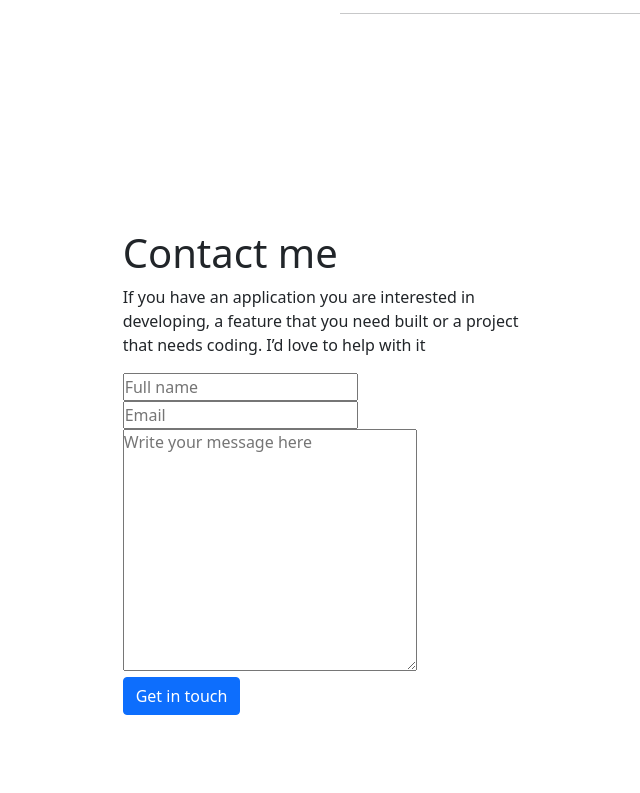
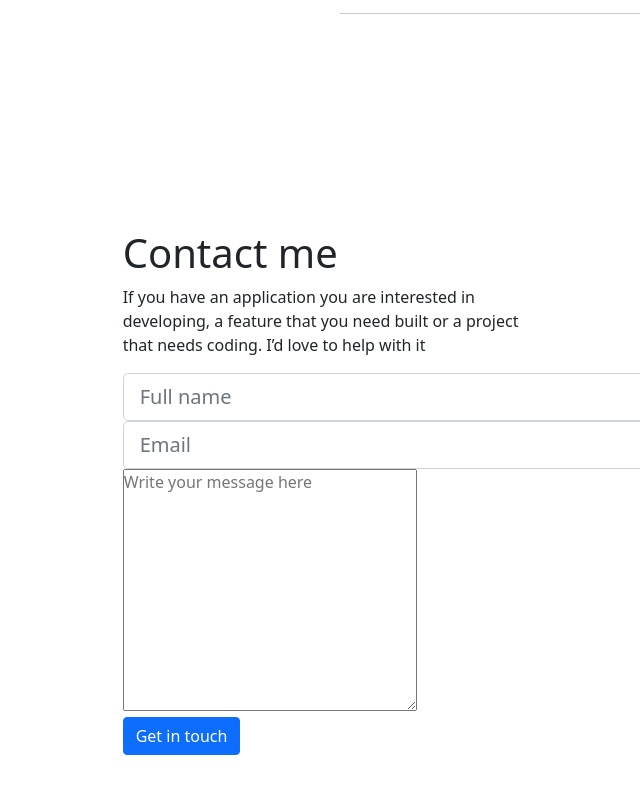
Before and after one commit to PeacefulWiser/Portfolio-with-Bootstrap, a website: page index.html in a window 1280 px wide. Shown: the part 4067-4860 px from the top of the page, without its empty margins (312-952 px from the left). Drawn offline with nearby package versions, Linux system fonts and the light colour scheme.

Commit message:
Add form control to contact section in index.html

```diff
--- a/index.html
+++ b/index.html
@@ -246,8 +246,10 @@
 
 
               <form  action="https://formspree.io/f/mvoyvrlg" method="post">
-                <div><input  name="Fullname" type="text" placeholder="Full name" maxlength="30" required></div>
-                <div><input name="Email" type="email" placeholder="Email" required></div>
+                <div><input class="form-control form-control-lg"
+                  name="Fullname" type="text" placeholder="Full name" maxlength="30" required></div>
+                <div><input class="form-control form-control-lg"
+                  name="Email" type="email" placeholder="Email" required></div>
                 <div><textarea name="Comment" id="" cols="30" rows="10" maxlength="500" placeholder="Write your message here" required></textarea></div>
                  <div ><button class="btn btn-primary" type="submit">Get in touch</button></div>
               </form>
```
